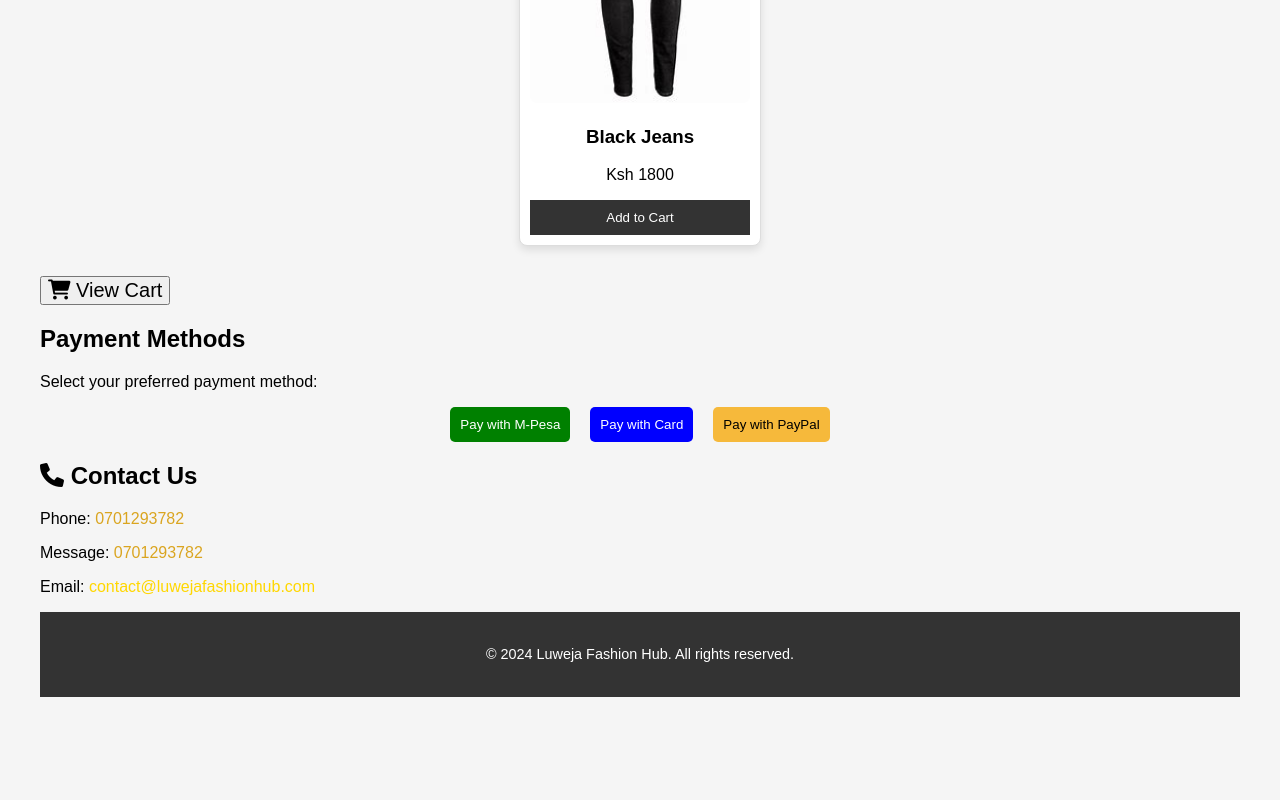
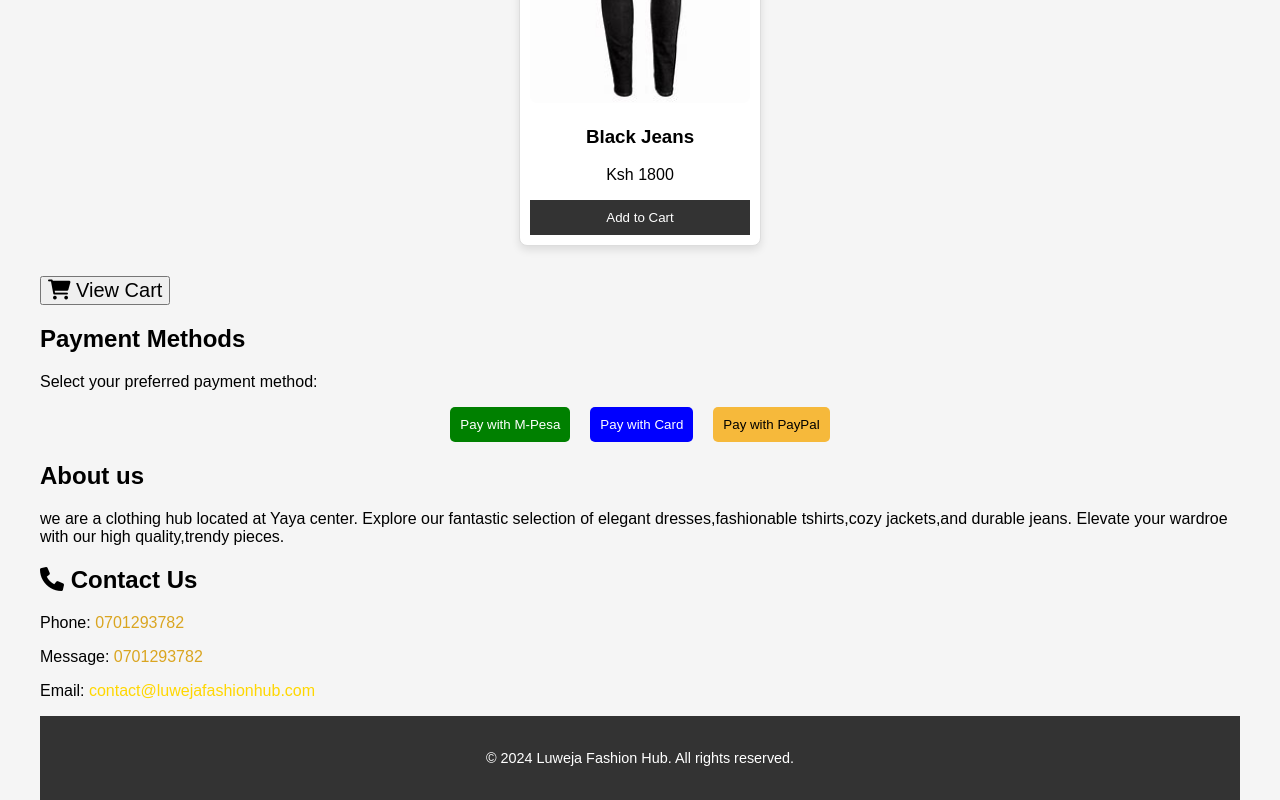
Before and after one commit to Wekatizz/Luweja-Fashion-Hub, a plain HTML site: page index.html in a window 1280 px wide. Shown: the part 1191-1991 px from the top of the page. Before the commit the page ends 1888 px from the top, so only its background shows below. Drawn offline with Linux system fonts and the light colour scheme.

Commit message:
Update index.html

```diff
--- a/index.html
+++ b/index.html
@@ -361,6 +361,11 @@
         </form>
     </div>
 
+    <section id="about">
+        <h2>About us</h2>
+        <p>we are a clothing hub located at Yaya center. Explore our fantastic selection of elegant dresses,fashionable tshirts,cozy jackets,and durable jeans. Elevate your wardroe with our high quality,trendy pieces. </p>
+    </section>
+
     <section id="contact">
         <h2><i class="fas fa-phone"></i> Contact Us</h2>
         <p>Phone: <a href="tel:0701293782" style="color: goldenrod; text-decoration: none;">0701293782</a></p>
```
